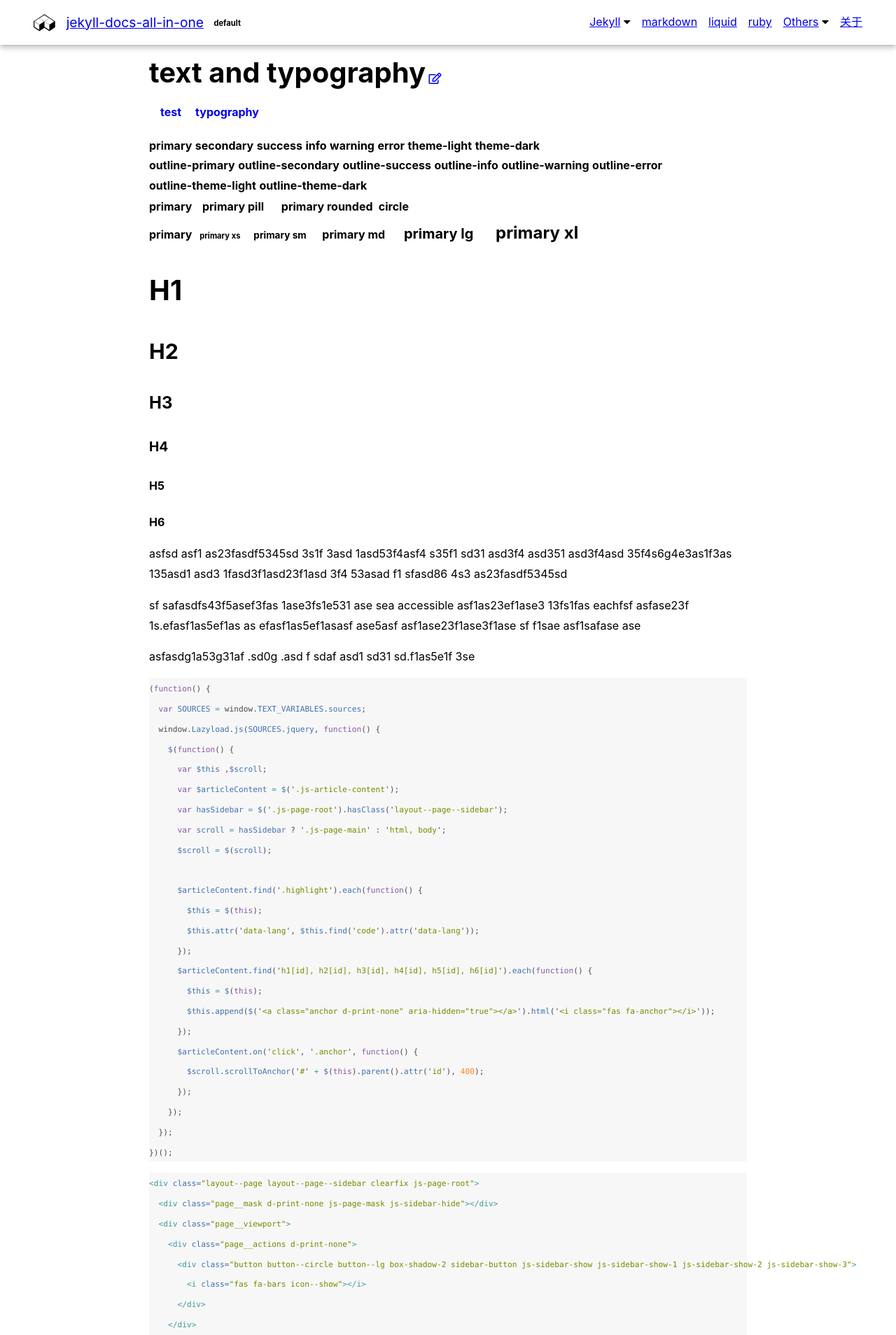
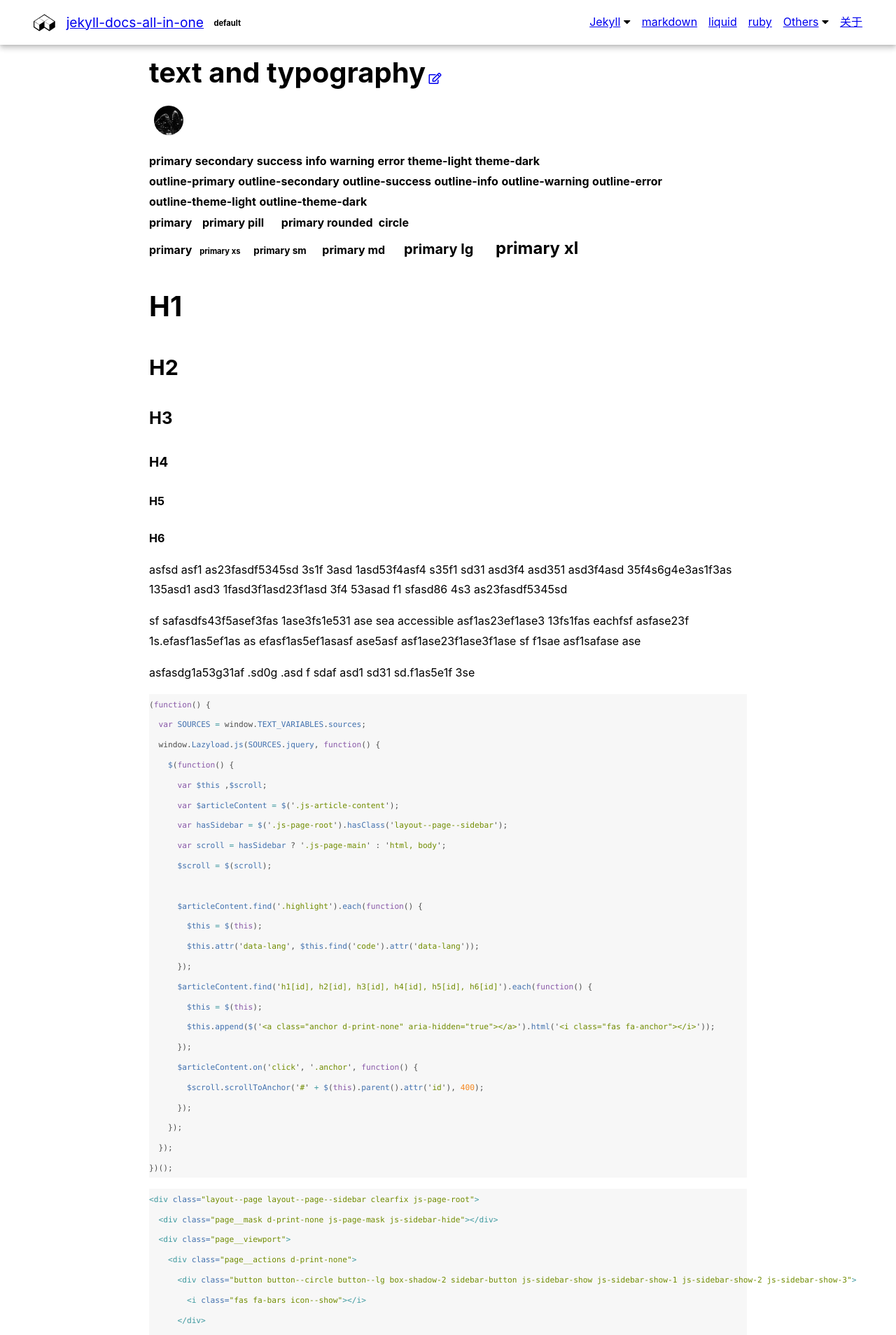
Before and after one commit to LawssssCat/jekyll-docs, a Jekyll site: the page built from _navs/test.md, in a window 1280 px wide. Shown: the top 1908 px of the page at 70% size. Built offline with Jekyll 4.4.1, drawn with Linux system fonts in a browser that asks for light colours.

Commit message:
feat: article-infos.html author avatar

```diff
--- a/_data/variables.yml
+++ b/_data/variables.yml
@@ -22,6 +22,7 @@ default:
     show_article_title_edit_on_github: true
     show_article_title: false
     show_article_info_tags: true
+    show_article_info_author: true
     license: CC-BY-4.0
 
 themes:
--- a/_includes/article-infos.html
+++ b/_includes/article-infos.html
@@ -10,9 +30,6 @@
 {%- endif -%}
 
 {%- comment -%}============================================ switch ===================================== {%- endcomment -%}
-
-{%- include snippets/get-author.html -%}
-{%- assign _author = __return -%}
 
 {%- capture _lef_infos -%}
   {%- if _show_article_info_tags -%}
@@ -38,10 +55,26 @@
   </ul>
 {%- endcapture -%}
 
-<div class="infos clearfix">
-  {{ _lef_infos }}
-  {{ _rig_infos }}
+{%- if _show_article_info_author -%}
+<div class="infos">
+  <!-- author avator -->
+  {%- if _show_article_info_author -%}
+    {%- include snippets/get-accessible-url.html url=_author.avatar -%}
+    {%- assign _author_avatar_url = __return -%}
+    {%- if _author_avatar_url -%}
+      <div>
+        <div class="article__author-avatar-wrapper">
+          <img src="{{ _author_avatar_url }}" alt="author avatar">
+        </div>
+      </div>
+    {%- endif -%}
+  {%- endif -%}
+  <!-- publish on -->
+  <!-- written by -->
+  <!-- read time -->
+  <!-- more on (tags) -->
 </div>
+{%- endif -%}
 
 <!-- semantic -->
 {%- if _author -%}
--- a/_sass/common/_variables.scss
+++ b/_sass/common/_variables.scss
@@ -120,6 +120,15 @@ $button: (
   font-weight:            map-get($base, font-weight-bold)
 );
 
+$image: (
+  width-xl:  20em,
+  width-lg:  16rem,
+  width:     12rem,
+  width-sm:  8rem,
+  width-xs:  4rem,
+  width-xxs: 3.5rem
+);
+
 $menu: (
   horizontal-spacer: 1,
   horizontal-item-vertical-spacer: 1
--- a/_sass/components/_article-infos.scss
+++ b/_sass/components/_article-infos.scss
@@ -1,8 +1,26 @@
+/* stylelint-disable scss/no-global-function-names */
 .article__infos {
-  .left-col {
-    float: left;
-    @include media-breakpoint-down(md) {
-      float: none;
+  .article__author-avatar-wrapper {
+    $_width: map-get($image, width-xxs);
+    $_border-width: 2px;
+    $_border-width-inner: 4px;
+    @include themeify {
+      $_border-color: themed(border-color-light);
+      @if not $_border-color {
+        $_border-color: themed(border-color-1);
+      }
+      background: $_border-color;
+    }
+    width: $_width;
+    height: $_width;
+    padding: calc((#{$_border-width} + #{$_border-width-inner}) / 2);
+    border-radius: 50%;
+    img {
+      $img_width: calc(#{$_width} - ((#{$_border-width} + #{$_border-width-inner})));
+      width: $img_width;
+      height: $img_width;
+      border: $_border-width-inner solid #fff;
+      border-radius: 50%;
     }
   }
 }
--- a/_sass/skins/theme/_default.scss
+++ b/_sass/skins/theme/_default.scss
@@ -1,4 +1,12 @@
 /* stylelint-disable scss/no-global-function-names */
+$color-one: #ffbe0b;
+$color-two: #fb5607;
+$color-three: #ff006e;
+$color-four: #8338ec;
+$color-five: #3a86ff;
+$color-brilliant: linear-gradient(90deg, $color-one, $color-two);
+$color-rainbow: linear-gradient(90deg, $color-one, $color-two, $color-three, $color-four, $color-five);
+
 $main-color-1: #fb7299;
 
 $text-color-3: #505050;
@@ -9,10 +17,6 @@ $background-color: #fff;
 $text-color-theme-light-d: #000;
 $text-color-theme-light: #222;
 $text-color-theme-light-l: #888;
-
-%aba {
-  background: #fff;
-}
 
 $theme-default: (
   // main colors
@@ -49,17 +53,18 @@ $theme-default: (
   // header and footer colors
   header-text-color: $text-color-3,
   header-background: $main-color-3,
-  header-background-top: linear-gradient(90deg, #ffbe0b, #fb5607, #ff006e, #8338ec, #3a86ff),
+  header-background-top: $color-rainbow,
   // header-background: linear-gradient(60deg,#f6f9fa 0%, #e6f9ea 100%),
 
   footer-text-color: $text-color-3,
-  footer-background: linear-gradient(to bottom, #fff, #ebf2ff 100%),
-  footer-background-top: linear-gradient(90deg, #ffbe0b, #fb5607, #ff006e, #8338ec, #3a86ff),
+  footer-background: linear-gradient(to bottom, $background-color, #ebf2ff 100%),
+  footer-background-top: $color-rainbow,
   // footer-background: linear-gradient(12deg,#f2f2f6 0%, $main-color-3 100%),
 
-  // // border and shadow colors
+  // border and shadow colors
   border-color:     mix(#000, $background-color, 20%),
   border-color-l:   mix(#000, $background-color, 10%),
+  border-color-light: $color-brilliant,
   decorate-color:   rgba(#000, .1),
   mask-color:       rgba(#000, .9),
   select-color: rgba($main-color-1, .5),
@@ -70,6 +75,7 @@ $theme-default: (
   yellow:          #c9771f,
   red:             #da3d45,
   text-color-function: rgba(#fff, .8),
+
 );
 
 // logo colors
```
Also changed, not shown: other parts of _includes/article-infos.html (+20 -0 lines), _data/authors.yml (added, +18 -0 lines), _navs/test.md (+1 -0 lines).
